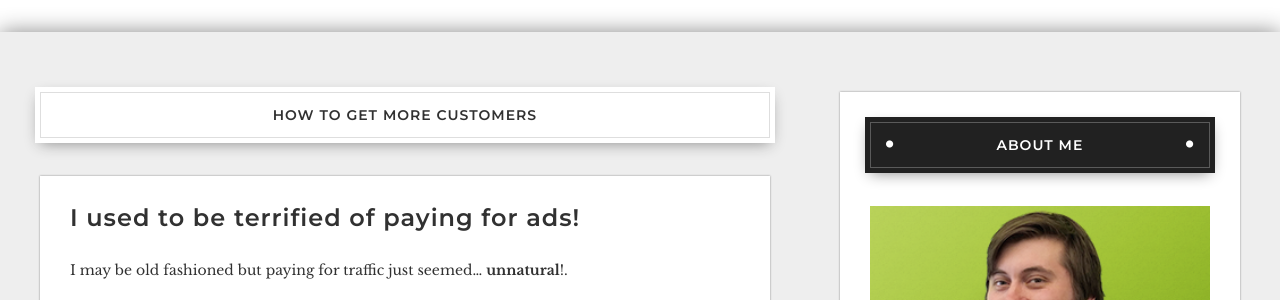
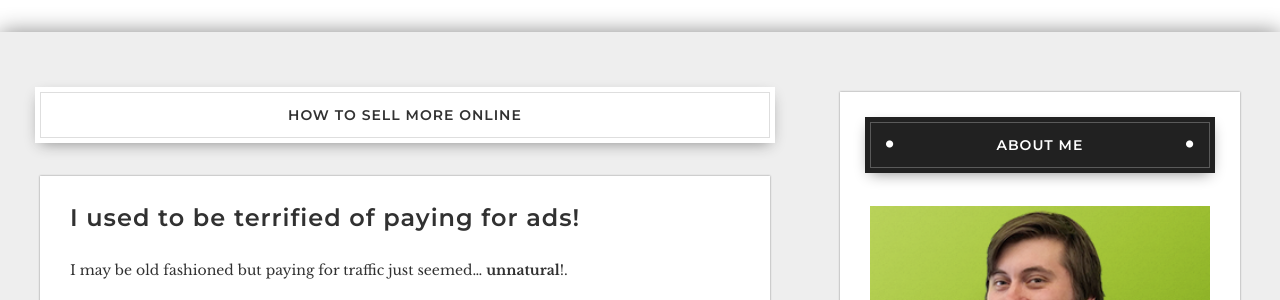
Before and after one commit to jeffAwesome/jeffAwesome2.0, a Jekyll site: the page built from sell-more-stuff.md, in a window 1280 px wide. Shown: the part 268-568 px from the top of the page. Built offline with Jekyll 4.4.1, drawn with Linux system fonts in a browser that asks for light colours; nearby versions of some CDN libraries.

Commit message:
update to page title

```diff
--- a/sell-more-stuff.md
+++ b/sell-more-stuff.md
@@ -1,6 +1,6 @@
 ---
 layout: page
-title: How To Get More Customers
+title: How To Sell More Online
 permalink: /sell-more-stuff-online/
 ---
 
```
